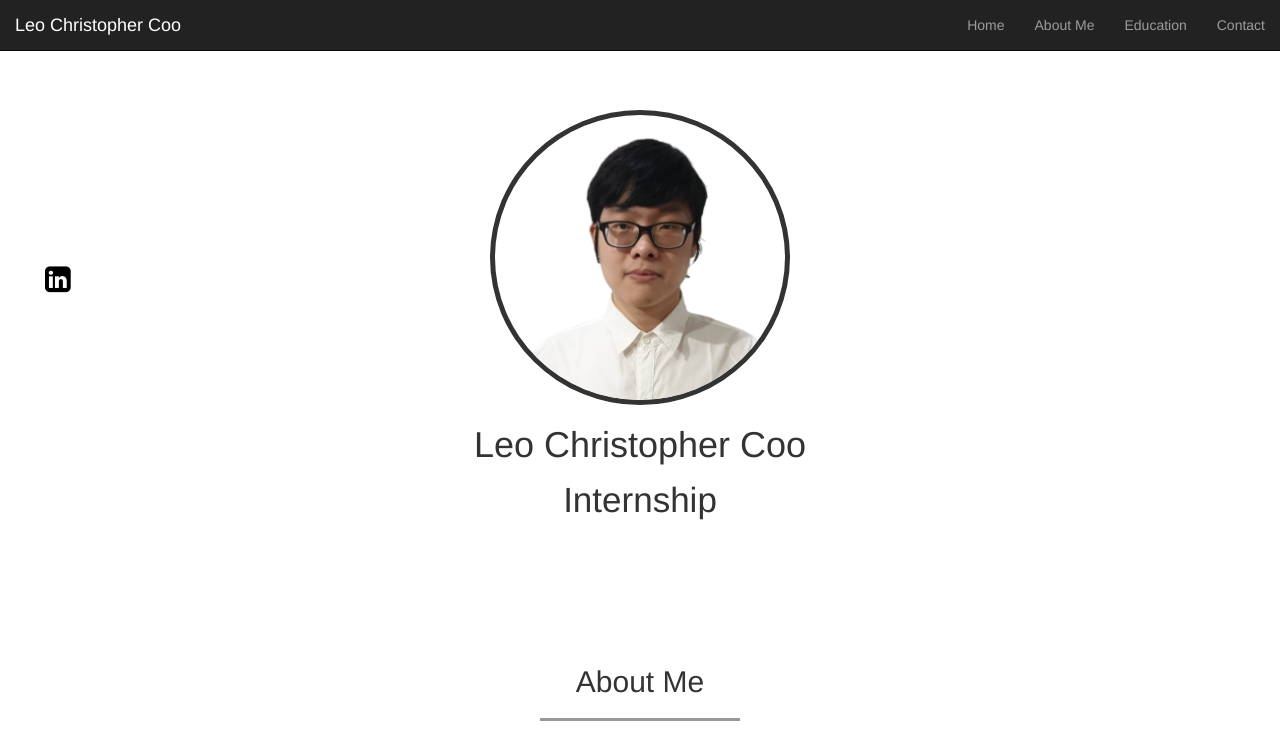
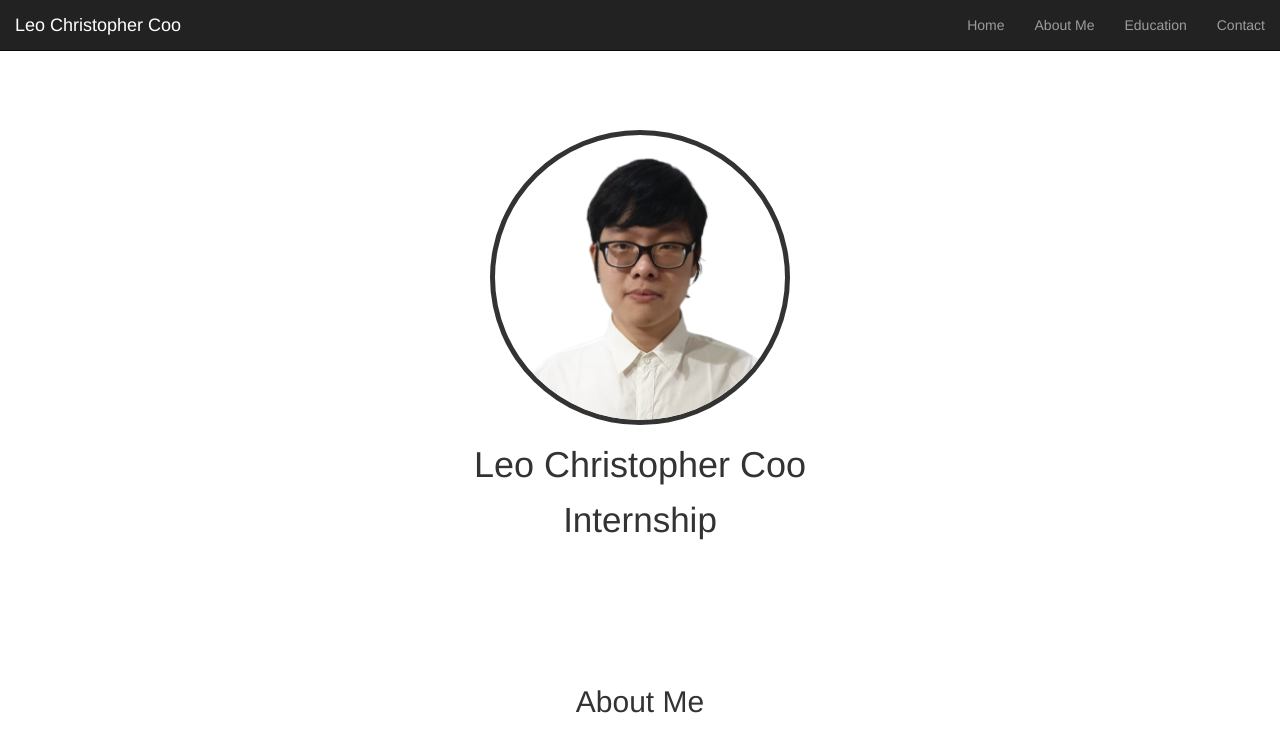
Before and after one commit to Leochristopher/leochristopher.github.io, a plain HTML site: page index.html in a window 1280 px wide. Shown: the top 735 px of the page. Drawn offline with nearby package versions, Linux system fonts and the light colour scheme.

Commit message:
Update style.css

```diff
--- a/css/style.css
+++ b/css/style.css
@@ -24,28 +24,6 @@ body{
     border: 5px solid #333;
 
 }
-
-
-.social{
-
-    position: absolute;
-    display: flex;
-    height: 500px;
-    flex-direction: column;
-    justify-content: center;
-}
-.social a{
-
-    color:black;
-    font-size: 30px;
-    font-weight: 600;
-    text-decoration: none;
-    display: block;
-    margin : 5px;
-
-}
-
-
 
 hr{
     width:  200px;
```
